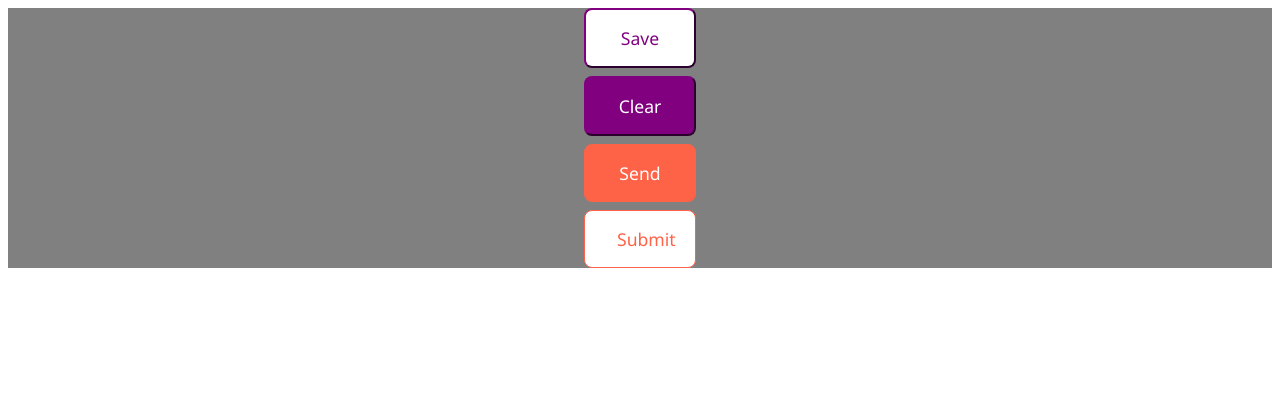
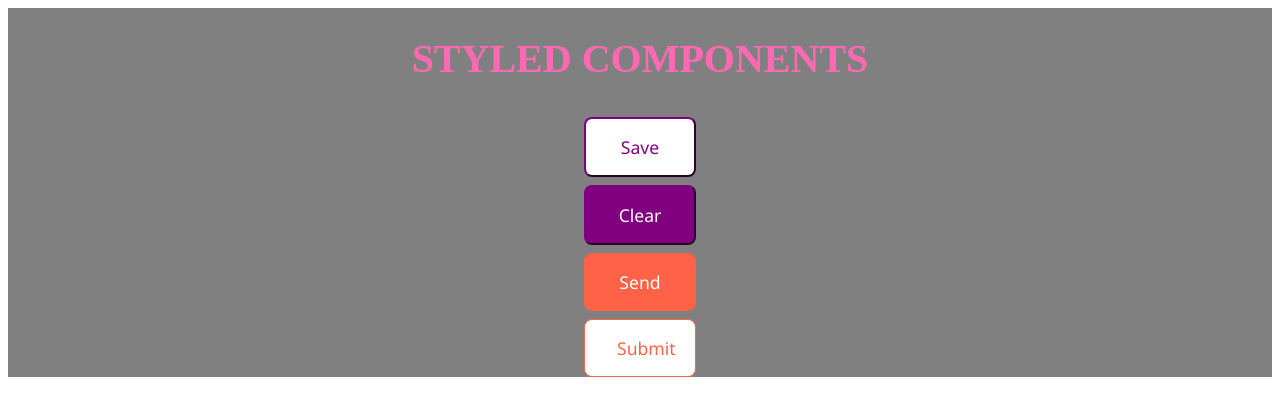
Before and after one commit to seferacikgoz/I-m-Learning-React-Styled-Components, a React (Create React App) app in the folder styled-intro-inClass/: page / in a window 1280 px wide. Shown: the top 416 px of the page. Built offline with nearby package versions, Linux system fonts and the light colour scheme.

Commit message:
HeaderText color

```diff
--- a/styled-intro-inClass/src/App.js
+++ b/styled-intro-inClass/src/App.js
@@ -1,10 +1,12 @@
 import { Button, TomatoButton } from "./components/Button.styled"
 import Container from "./components/Container.styled"
+import HeaderText from "./components/HeaderText.styled"
 
 const App = () => {
   return (
     <>
   <Container bg="grey">
+    <HeaderText color="hotpink">STYLED COMPONENTS</HeaderText>
     <Button primary>Save</Button>
     <Button>Clear</Button>
     <TomatoButton>Send</TomatoButton>
--- /dev/null
+++ b/styled-intro-inClass/src/components/HeaderText.styled.jsx
@@ -0,0 +1,8 @@
+import styled from 'styled-components';
+
+const HeaderText = styled.h1`
+  color: ${({color}) => color || "black"};
+  font-size: 2.5rem;
+`;
+
+export default HeaderText;
```
